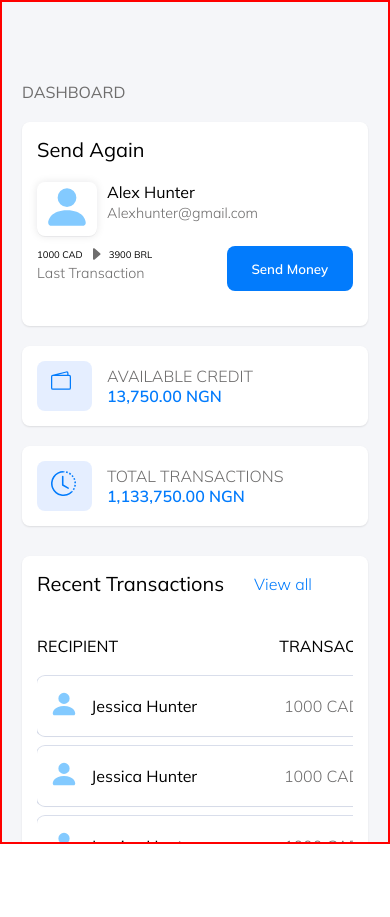
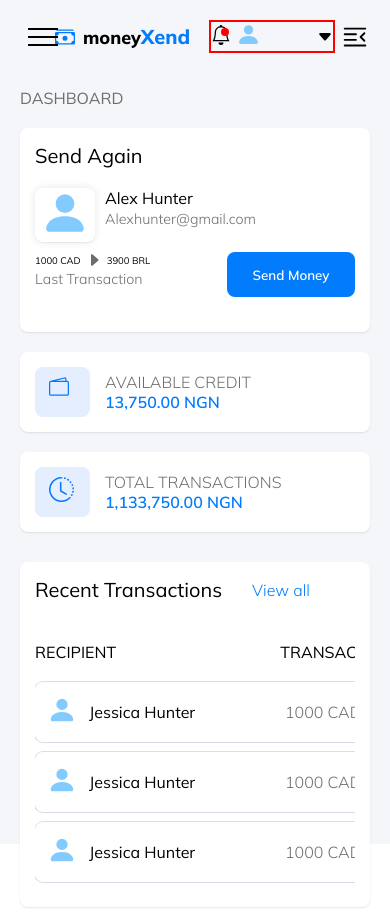
Before and after one commit to clefayomide/moneyXend, a React (Create React App) app: page / in a window 390 px wide. Before the commit the page ends 844 px from the top, so only its background shows below. Built offline with nearby package versions, Linux system fonts and the light colour scheme.

Commit message:
mobile-menu ui

```diff
--- a/src/App.js
+++ b/src/App.js
@@ -8,6 +8,7 @@ import "./App.css";
 import PageLayout from "./layout/page-layout/PageLayout";
 import SideNavLayout from "./layout/side-nav-layout/SideNavLayout";
 import SideNav from "./components/side-nav/SideNav";
+import MobileMenu from "./components/mobile-menu/MobileMenu";
 
 function App() {
   return (
@@ -17,6 +18,7 @@ function App() {
           <SideNavLayout>
             <SideNav />
           </SideNavLayout>
+          <MobileMenu />
         </header>
         <main className="page-main">
           <Routes>
--- a/src/components/logo/logo.css
+++ b/src/components/logo/logo.css
@@ -23,3 +23,19 @@
     color: var(--blue);
     font-size: 30px;
 }
+
+@media (max-width: 640px) {
+    .bi-cash-stack {
+        height: 20px;
+        width: 20px;
+    }
+
+    .logo-text {
+        font-size: 18px;
+        margin-left: 8px;
+    }
+
+    .logo-text-span {
+        font-size:20px;
+    }
+}
--- /dev/null
+++ b/src/components/mobile-menu/MobileMenu.jsx
@@ -0,0 +1,24 @@
+import './mobileMenu.css'
+import Logo from '../logo/Logo'
+import Notification from '../notification/Notification'
+
+const MobileMenu = () => {
+    return (
+        <div className='mobile-menu-container'>
+            <div className="hamburger-container">
+                <div className='hamburger-bar'></div>
+            </div>
+            <div className='menu-logo-container'>
+                <Logo />
+            </div>
+            <div className='menu-notification-container'>
+                <Notification />
+            </div>
+            <svg xmlns="http://www.w3.org/2000/svg" width="30" height="30" fill="currentColor" class="bi bi-text-indent-right" viewBox="0 0 16 16">
+                <path d="M2 3.5a.5.5 0 0 1 .5-.5h11a.5.5 0 0 1 0 1h-11a.5.5 0 0 1-.5-.5zm10.646 2.146a.5.5 0 0 1 .708.708L11.707 8l1.647 1.646a.5.5 0 0 1-.708.708l-2-2a.5.5 0 0 1 0-.708l2-2zM2 6.5a.5.5 0 0 1 .5-.5h6a.5.5 0 0 1 0 1h-6a.5.5 0 0 1-.5-.5zm0 3a.5.5 0 0 1 .5-.5h6a.5.5 0 0 1 0 1h-6a.5.5 0 0 1-.5-.5zm0 3a.5.5 0 0 1 .5-.5h11a.5.5 0 0 1 0 1h-11a.5.5 0 0 1-.5-.5z" />
+            </svg>
+        </div>
+    )
+}
+
+export default MobileMenu
--- /dev/null
+++ b/src/components/mobile-menu/mobileMenu.css
@@ -0,0 +1,46 @@
+.mobile-menu-container {
+    display: flex;
+    justify-content: space-between;
+    align-items: center;
+    padding: 20px;
+    width: 100%;
+}
+
+.hamburger-container {
+    position: relative;
+    width: 30px;
+    appearance: none;
+    background: none;
+    outline: none;
+    border: none;
+    cursor: pointer;
+    z-index: 100;
+}
+
+.hamburger-container .hamburger-bar,
+.hamburger-container::after,
+.hamburger-container::before {
+  content: "";
+  display: block;
+  width: 100%;
+  height: 2px;
+  background-color: black;
+  margin: 6px 8px;
+  transition: 0.5s linear;
+}
+
+.menu-notification-container {
+    width: 40%;
+}
+
+@media (max-width: 1500px) {
+    .mobile-menu-container {
+        display: none;
+    }
+}
+
+@media (max-width: 640px){
+    .mobile-menu-container {
+        display: flex;
+    }
+}
--- a/src/components/notification/notification.css
+++ b/src/components/notification/notification.css
@@ -11,7 +11,6 @@
 }
 
 .dropDown {
-    /* position: relative; */
     display: inline-block;
 }
 
@@ -122,3 +121,28 @@
     font-size: 14px;
     font-weight: 300;
 }
+
+@media (max-width: 640px) {
+    .notification-icon-wrapper {
+        width: 90%;
+        border: 2px solid red;
+    }
+
+    .dropDown-content-notification,
+    .dropDown-content-profile {
+        width: 70%;
+        left: 15.5%;
+    }
+
+    .bi-bell,
+    .bi-caret-down-fill,
+    .account-owner-name {
+        color: black;
+    }
+}
+
+@media (max-width: 470px) {
+    .account-owner-name {
+        display: none;
+    }
+}
--- a/src/pages/dashboard/dashboard.css
+++ b/src/pages/dashboard/dashboard.css
@@ -73,7 +73,12 @@
     }
 
     .base-db {
-        border: 2px solid red;
         width: 100%;
+        padding: 15px 20px 80px 20px;
+
+    }
+
+    .base-db::-webkit-scrollbar {
+        width: 0px;
     }
 }
```
